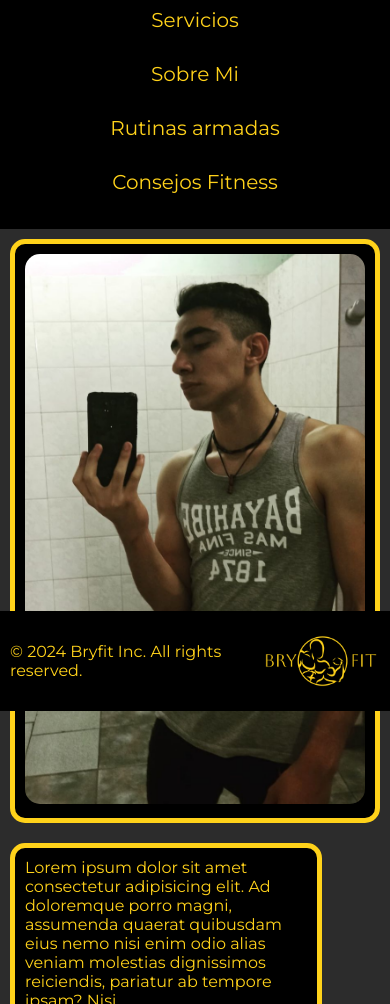
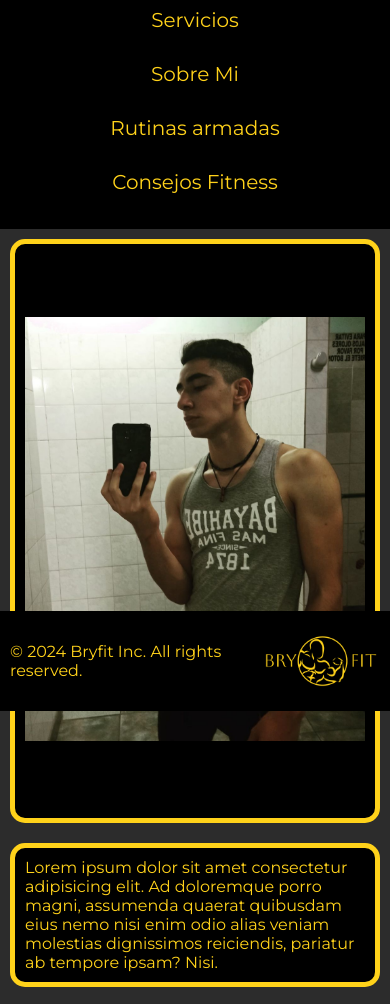
Before and after one commit to Martincho03/PreEntregah-Brynkier, a plain HTML site: page paginas/sobre-mi.html in a window 390 px wide. Shown: the part 133-1137 px from the top of the page. Drawn offline with Linux system fonts and the light colour scheme.

Commit message:
Haciendo responsive sobre mi

```diff
--- a/index.scss
+++ b/index.scss
@@ -94,10 +94,13 @@ footer {
             width: calc(100% - 20px) !important;
             img {
                 width: 100%;
-                object-fit: contain;
+                object-fit: contain !important;
                 object-position: center;
             }
         }
+    }
+    .about-me-info {
+        width: calc(100% - 20px) !important;
     }
 
     header {
@@ -195,7 +198,7 @@ main {
         display: flex;
 
         .about-me-image {
-            width: 20%;
+            width: 40%;
             img {
                 width: 100%;
                 object-fit: cover;
@@ -204,7 +207,7 @@ main {
         }
 
         .about-me-info {
-            width: 80%;
+            width: 60%;
             background-color: black;
             border: 5px solid #ffd21a;
             margin: 10px;
```
Also changed, not shown: index.css, 1 other file.
